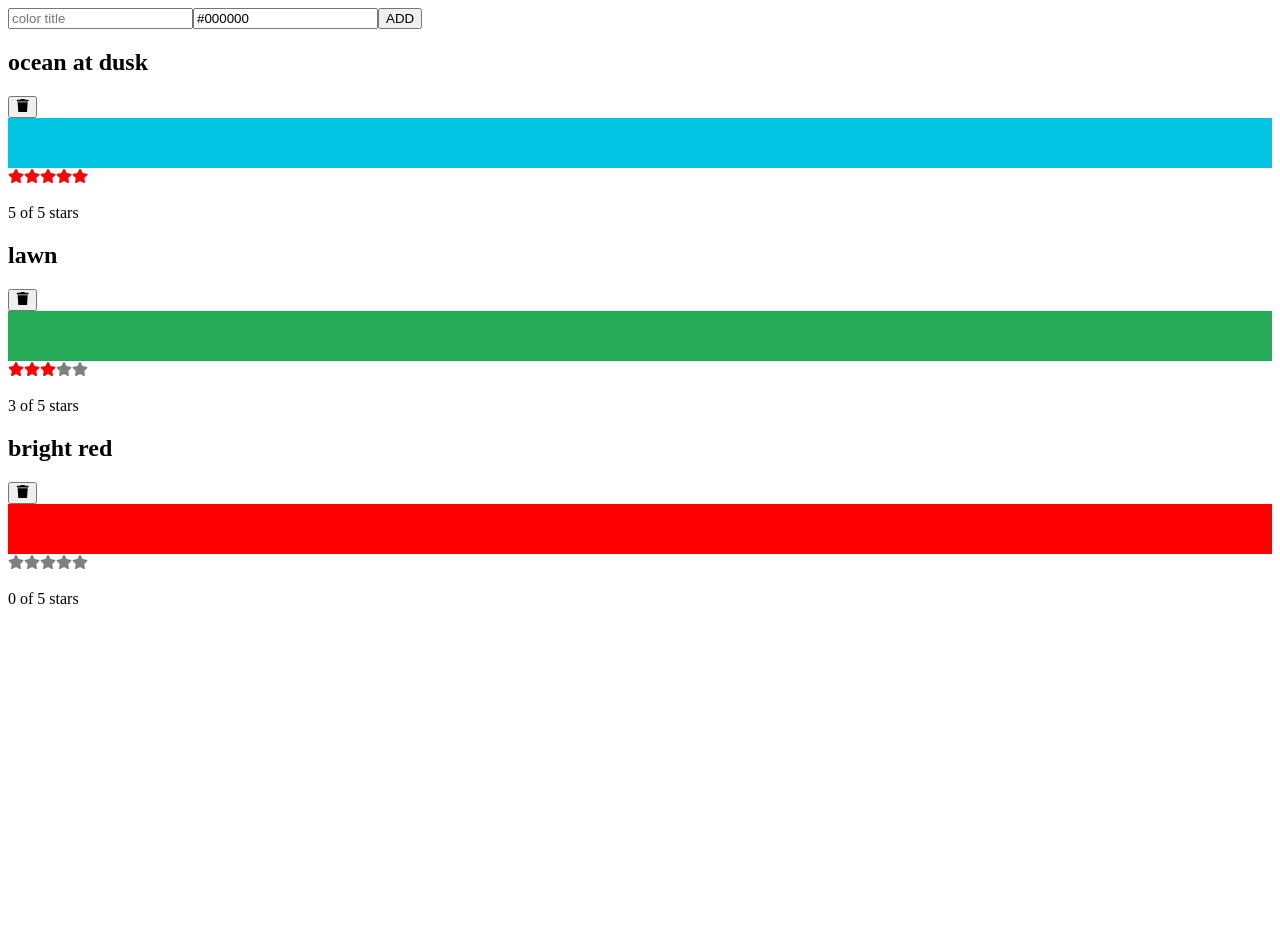
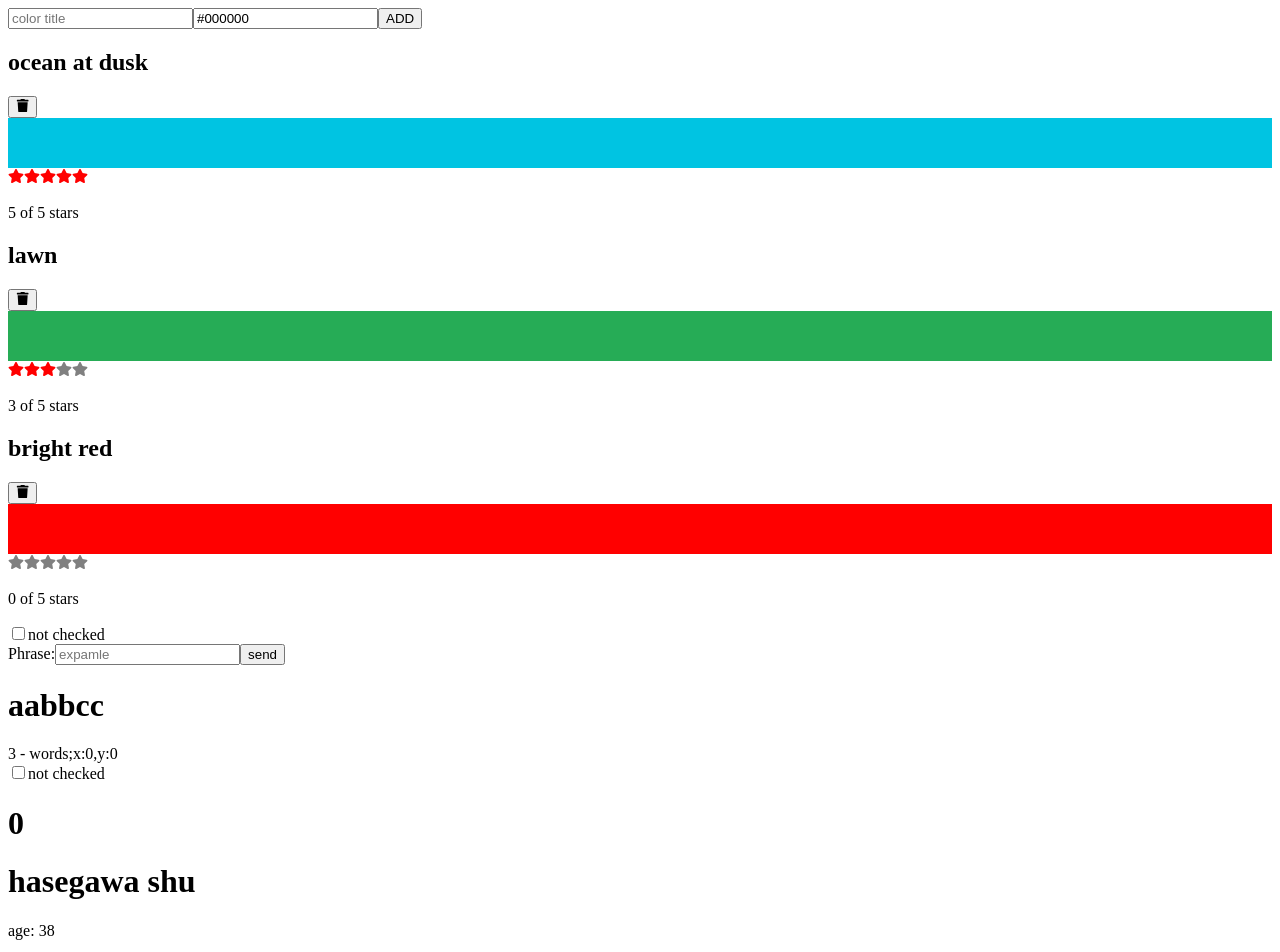
Before and after one commit to ShuHasegawa17/react-samples, a React (Vite) app: page / in a window 1280 px wide. Shown: the top 952 px of the page. Before the commit the page ends 800 px from the top, so only its background shows below. Built offline with nearby package versions, Linux system fonts and the light colour scheme.

Commit message:
useEffect, useReducer, useLayoutEffect

```diff
--- a/src/App.tsx
+++ b/src/App.tsx
@@ -3,16 +3,34 @@ import { ColorList } from './components/color/ColorList';
 import colorData from './data/color-data.json';
 import { AddColorForm } from './components/color/AddColorForm';
 import { ColorProvider } from './provider/ColorProvider';
+import { Checkbox } from './components/effect/Checkbox';
+import { Phrase } from './components/effect/Phrase';
+import { Render } from './components/effect/Render';
+import { CheckboxReducer } from './components/reducer/CheckboxReducer';
+import { Numbers } from './components/reducer/Numbers';
+import { UserReducer } from './components/reducer/User';
 
 export const ColorContext = createContext({ colors: colorData });
 
 function App() {
   return (
     <>
+      {/* states */}
       <ColorProvider>
         <AddColorForm />
         <ColorList />
       </ColorProvider>
+      {/* effects */}
+      <Checkbox />
+      <Phrase />
+      <Render childeren="aa bb cc" />
+      <div>
+        <CheckboxReducer />
+      </div>
+      <div>
+        <Numbers />
+      </div>
+      <UserReducer />
     </>
   );
 }
--- /dev/null
+++ b/src/components/effect/Checkbox.tsx
@@ -0,0 +1,19 @@
+import { useEffect, useState } from 'react';
+
+export const Checkbox = () => {
+  const [checked, setChecked] = useState(false);
+
+  useEffect(() => {
+    console.log(`check: ${checked.toString()}`);
+  });
+  return (
+    <>
+      <input
+        type="checkbox"
+        value={checked.toString()}
+        onChange={() => setChecked((checked) => !checked)}
+      />
+      {checked ? 'checked' : 'not checked'}
+    </>
+  );
+};
--- /dev/null
+++ b/src/components/effect/Phrase.tsx
@@ -0,0 +1,43 @@
+import { useEffect, useState } from 'react';
+
+export const Phrase = () => {
+  const [val, setVal] = useState('');
+  const [phrase, setPhrase] = useState('expamle');
+
+  const createPhrase = () => {
+    setPhrase(val);
+    setVal('');
+  };
+
+  useEffect(() => {
+    console.log('再レンダリング時実行');
+  });
+
+  useEffect(() => {
+    console.log('初期化時');
+    return () => console.log('アンマウント時');
+  }, []);
+
+  useEffect(() => {
+    console.log(`val変更時: ${val}`);
+  }, [val]);
+
+  useEffect(() => {
+    console.log(`saved phrase: ${phrase}`);
+  }, [phrase]);
+
+  return (
+    <>
+      <div>
+        <label>Phrase:</label>
+        <input
+          type="text"
+          value={val}
+          placeholder={phrase}
+          onChange={(e) => setVal(e.target.value)}
+        />
+        <button onClick={createPhrase}>send</button>
+      </div>
+    </>
+  );
+};
--- /dev/null
+++ b/src/components/effect/Render.tsx
@@ -0,0 +1,33 @@
+import { useCallback, useEffect, useMemo } from 'react';
+import { useAnyKeyToRender } from '../../hooks/useAnyKeyToRender';
+import { useMousePosition } from '../../hooks/useMousePosition';
+
+export const Render = ({ childeren = '' }) => {
+  useAnyKeyToRender();
+  // useMemo
+  //const words = childeren.split(' ');
+
+  const words = useMemo(() => childeren.split(' '), [childeren]);
+
+  useEffect(() => {
+    console.log('fresh render');
+  }, [words]);
+
+  const fn = useCallback(() => {
+    console.log('function!');
+  }, []);
+
+  useEffect(() => {
+    console.log('rendaring');
+    fn();
+  }, [fn]);
+
+  const [x, y] = useMousePosition();
+
+  return (
+    <>
+      <h1>{words}</h1>
+      <span>{words.length} - words</span>;<span>{`x:${x},y:${y}`}</span>
+    </>
+  );
+};
--- /dev/null
+++ b/src/components/reducer/CheckboxReducer.tsx
@@ -0,0 +1,19 @@
+import { useEffect, useReducer } from 'react';
+
+export const CheckboxReducer = () => {
+  const [checked, setChecked] = useReducer((checked) => !checked, false);
+
+  const toggle = () => {
+    setChecked();
+  };
+
+  useEffect(() => {
+    console.log(`check: ${checked.toString()}`);
+  });
+  return (
+    <>
+      <input type="checkbox" value={checked.toString()} onChange={toggle} />
+      {checked ? 'checked' : 'not checked'}
+    </>
+  );
+};
--- /dev/null
+++ b/src/components/reducer/Numbers.tsx
@@ -0,0 +1,9 @@
+import { useReducer } from 'react';
+
+export const Numbers = () => {
+  const [number, setNumber] = useReducer(
+    (number, newNumber) => number + newNumber,
+    0
+  );
+  return <h1 onClick={() => setNumber(1)}>{number}</h1>;
+};
--- /dev/null
+++ b/src/components/reducer/User.tsx
@@ -0,0 +1,60 @@
+import { useReducer, useState } from 'react';
+
+const firstUser = {
+  id: '123456',
+  firstName: 'hasegawa',
+  lastName: 'shu',
+  city: 'tokyo',
+  age: 38,
+  admin: false,
+};
+// state ver
+export const UserState = () => {
+  const [user, setUser] = useState(firstUser);
+  return (
+    <div>
+      <h1>
+        {user.firstName} {user.lastName}
+      </h1>
+      <p>age: {user.age}</p>
+      <p>loc: {user.city}</p>
+      <p>admin: {user.admin}</p>
+      <button
+        onClick={() => {
+          setUser({ ...user, admin: true });
+        }}
+      >
+        make admin
+      </button>
+    </div>
+  );
+};
+
+// reducer var
+export const UserReducer = () => {
+  const [user, setUser] = useReducer(
+    (user, newDetails) => ({
+      ...user,
+      ...newDetails,
+    }),
+    firstUser
+  );
+
+  return (
+    <div>
+      <h1>
+        {user.firstName} {user.lastName}
+      </h1>
+      <p>age: {user.age}</p>
+      <p>loc: {user.city}</p>
+      <p>admin: {user.admin ? 'admin' : 'not admin'}</p>
+      <button
+        onClick={() => {
+          setUser({ admin: !user.admin });
+        }}
+      >
+        make admin
+      </button>
+    </div>
+  );
+};
--- /dev/null
+++ b/src/hooks/useAnyKeyToRender.ts
@@ -0,0 +1,10 @@
+import { useEffect, useState } from 'react';
+
+export const useAnyKeyToRender = () => {
+  const [, forceRender] = useState();
+
+  useEffect(() => {
+    window.addEventListener('keydown', forceRender as any);
+    return () => window.removeEventListener('keydown', forceRender as any);
+  }, []);
+};
--- /dev/null
+++ b/src/hooks/useMousePosition.ts
@@ -0,0 +1,18 @@
+import { useLayoutEffect, useState } from 'react';
+
+export const useMousePosition = () => {
+  const [x, setX] = useState(0);
+  const [y, setY] = useState(0);
+
+  const setPosition = ({ x, y }) => {
+    setX(x);
+    setY(y);
+  };
+
+  useLayoutEffect(() => {
+    window.addEventListener('mousemove', setPosition);
+    return () => window.removeEventListener('mousemove', setPosition);
+  }, []);
+
+  return [x, y];
+};
```
Also changed, not shown: .eslintrc.cjs.
